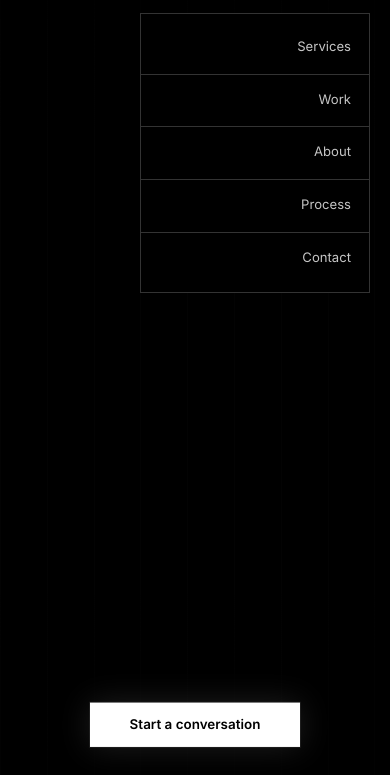
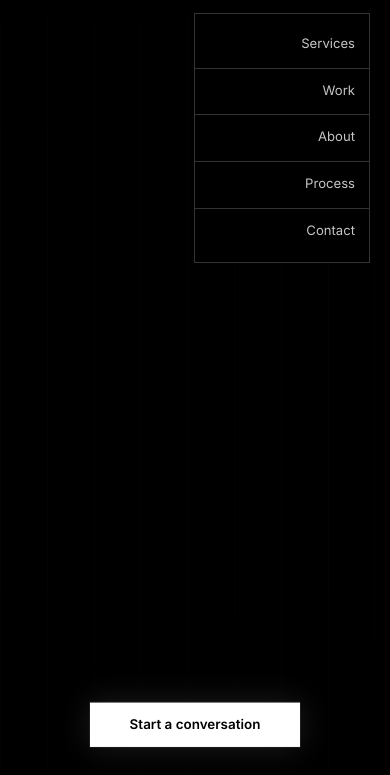
Before and after one commit to mohamadalbi123/chambre17.com, a plain HTML site: page index.html in a window 390 px wide. Both pictures are taken after a click on the button "Open menu". Shown: the part 69-844 px from the top of the page. Drawn offline with Linux system fonts and the light colour scheme.

Commit message:
Tighten mobile menu width

```diff
--- a/assets/styles.css
+++ b/assets/styles.css
@@ -1660,7 +1660,7 @@ select {
     top: 82px;
     right: var(--gutter);
     left: auto;
-    width: min(230px, calc(100vw - (var(--gutter) * 2)));
+    width: min(176px, calc(100vw - (var(--gutter) * 2)));
     display: grid;
     gap: 0;
     padding: 8px 0;
@@ -1680,7 +1680,7 @@ select {
 
   .main-nav a {
     text-align: right;
-    padding: 16px 18px;
+    padding: 13px 14px;
     border-bottom: 1px solid var(--line);
   }
 
--- a/dist/assets/styles.css
+++ b/dist/assets/styles.css
@@ -1660,7 +1660,7 @@ select {
     top: 82px;
     right: var(--gutter);
     left: auto;
-    width: min(230px, calc(100vw - (var(--gutter) * 2)));
+    width: min(176px, calc(100vw - (var(--gutter) * 2)));
     display: grid;
     gap: 0;
     padding: 8px 0;
@@ -1680,7 +1680,7 @@ select {
 
   .main-nav a {
     text-align: right;
-    padding: 16px 18px;
+    padding: 13px 14px;
     border-bottom: 1px solid var(--line);
   }
 
```
